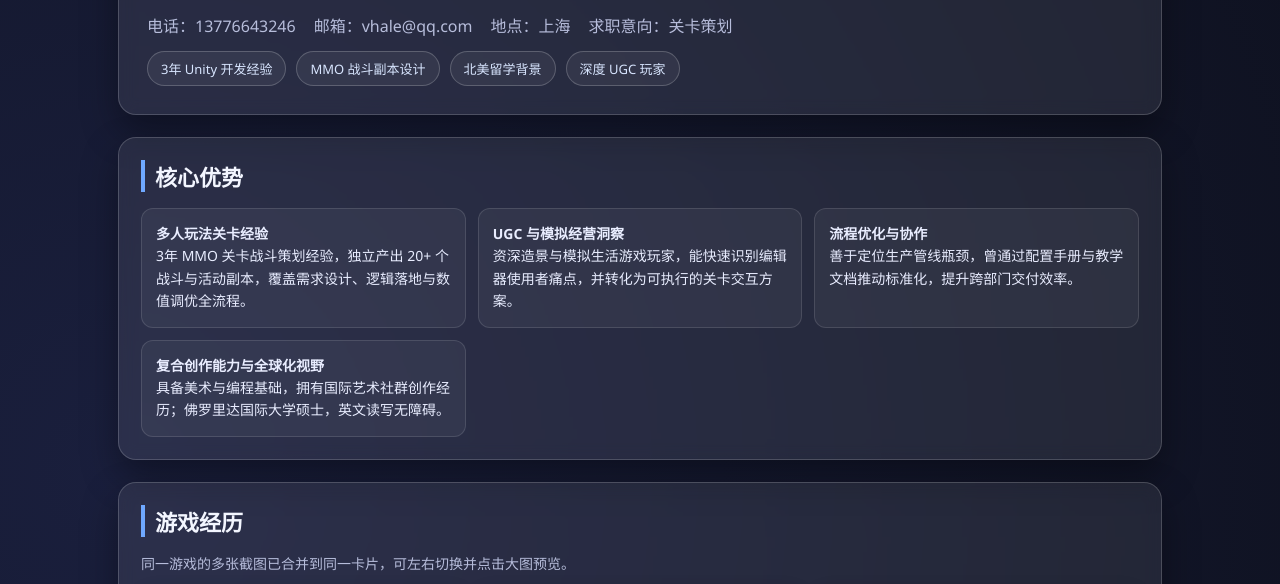
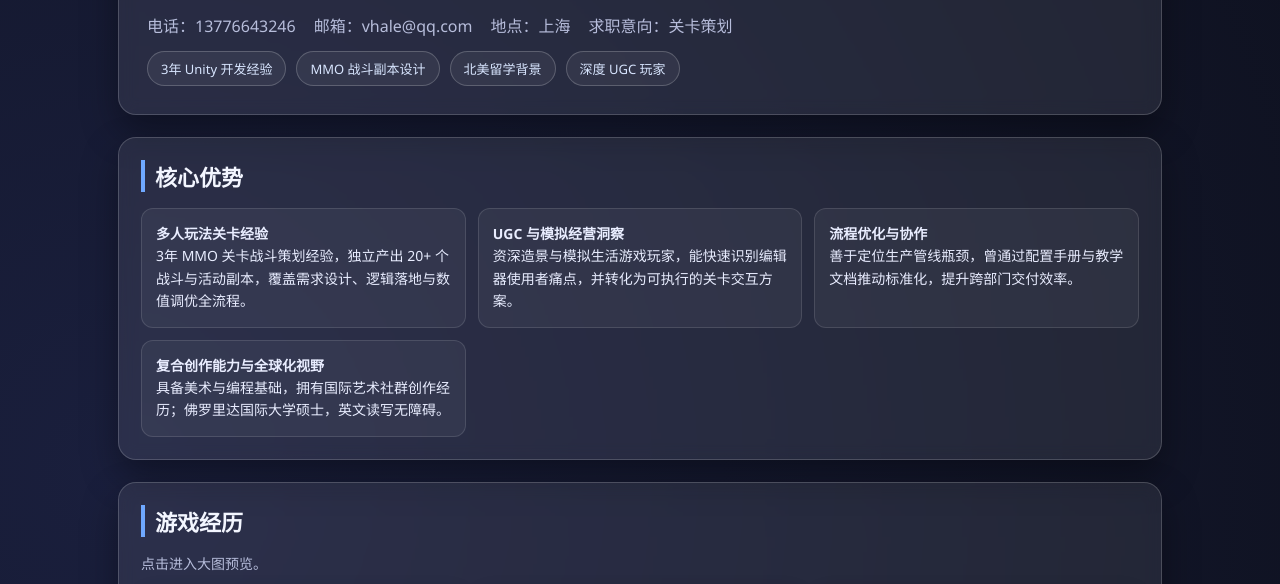
Before and after one commit to vhalev/Resume, a plain HTML site: page index.html in a window 1280 px wide. Shown: the part 176-760 px from the top of the page. Drawn offline with Linux system fonts and the light colour scheme.

Commit message:
Update print statement from 'Hello' to 'Goodbye'

```diff
--- a/index.html
+++ b/index.html
@@ -579,7 +579,7 @@
 
     <section class="section glass reveal">
       <h2>游戏经历</h2>
-      <p class="shot-tip">同一游戏的多张截图已合并到同一卡片，可左右切换并点击大图预览。</p>
+      <p class="shot-tip">点击进入大图预览。</p>
       <div class="shot-grid" id="shotGrid"></div>
     </section>
 
```
